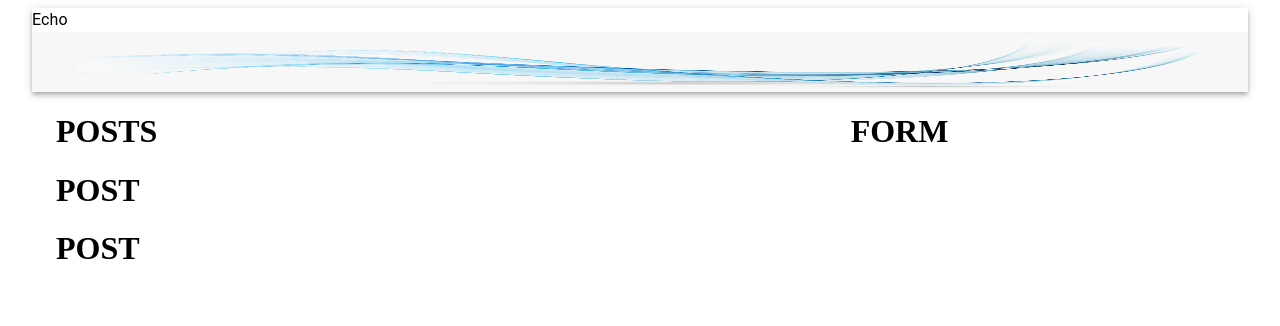
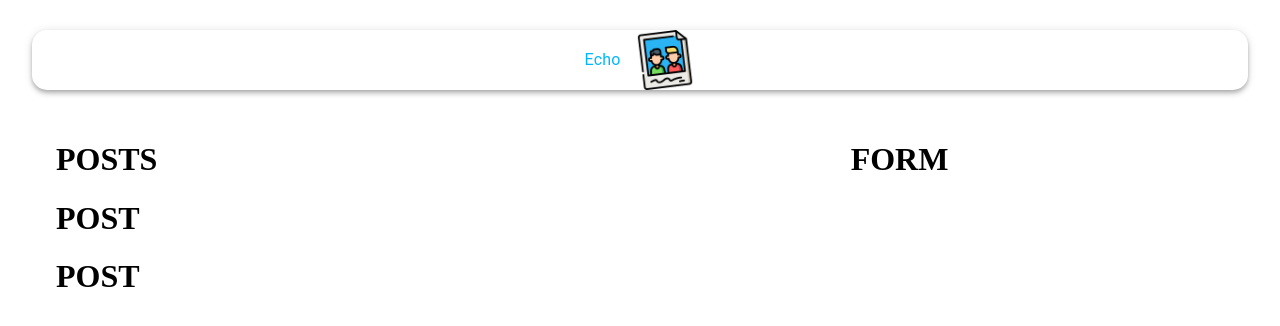
Before and after one commit to Rshocks/Final-Year-Project, a React (Create React App) app in the folder client/: page / in a window 1280 px wide. Shown: the top 326 px of the page. Built offline with nearby package versions, Linux system fonts and the light colour scheme.

Commit message:
Some CSS Styles added

```diff
--- a/client/src/App.js
+++ b/client/src/App.js
@@ -4,13 +4,16 @@ import { Container, AppBar, Typography, Grow, Grid} from '@material-ui/core';
 import Posts from './components/Posts/Posts';
 import Form from './components/Form/Form';
 import echo from './images/echo.png';
+import useStyles from './styles'
 
 const App = () => {
+    const classes = useStyles();
+
     return (
         <Container maxWidth="lg">
-            <AppBar position="static" color="inherit">
-                <Typography varient="h2" allign="center">Echo</Typography>
-                <img src={echo} alt="echo" height="60"/>
+            <AppBar className={classes.appBar} position="static" color="inherit">
+                <Typography className={classes.heading} varient="h2" allign="center">Echo</Typography>
+                <img className={classes.image} src={echo} alt="echo" height="60"/>
             </AppBar>
             <Grow in>
                 <Container>
--- /dev/null
+++ b/client/src/styles.js
@@ -0,0 +1,18 @@
+import { makeStyles } from "@material-ui/core/styles";
+
+export default makeStyles(() => ({
+    appBar: {
+        borderRadius: 15,
+        margin: '30px 0',
+        display: 'flex',
+        flexDirection: 'row',
+        justifyContent: 'center',
+        alignItems: 'center',
+      },
+      heading: {
+        color: 'rgba(0,183,255, 1)',
+      },
+      image: {
+        marginLeft: '15px',
+      },
+}));
```
Also changed, not shown: client/src/images/echo.png.
